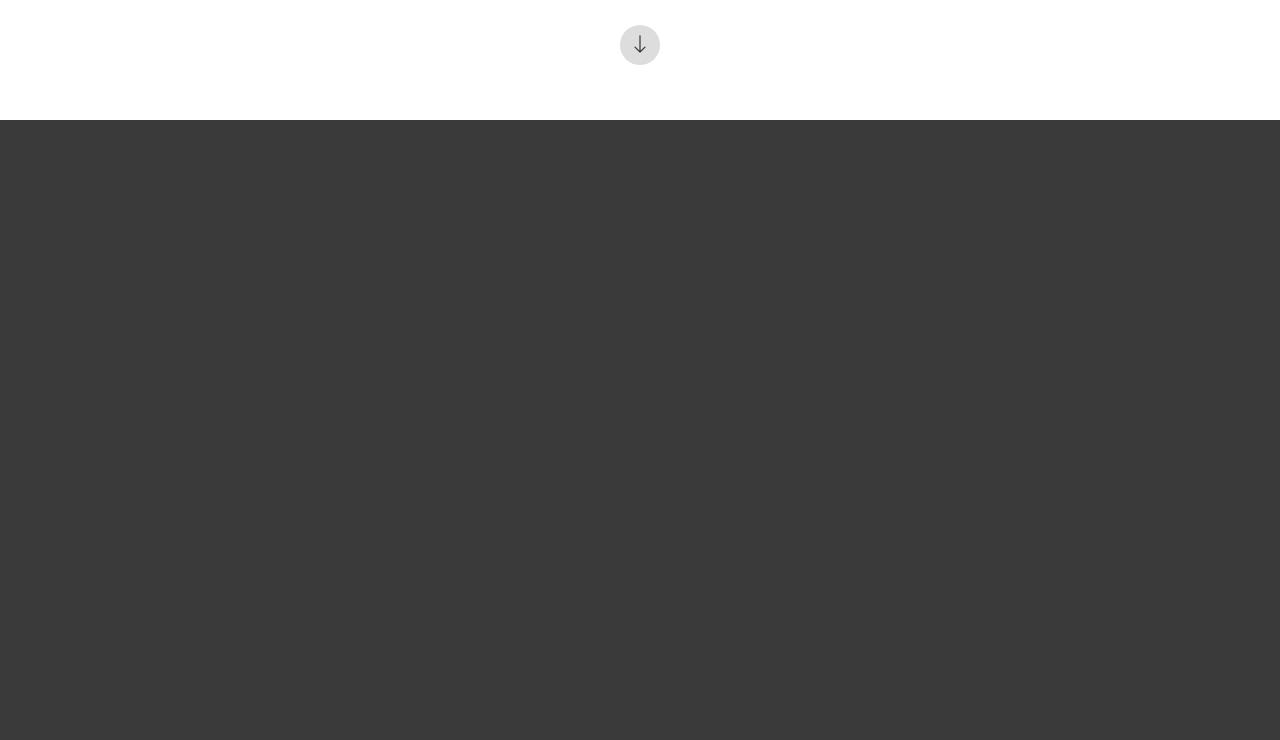
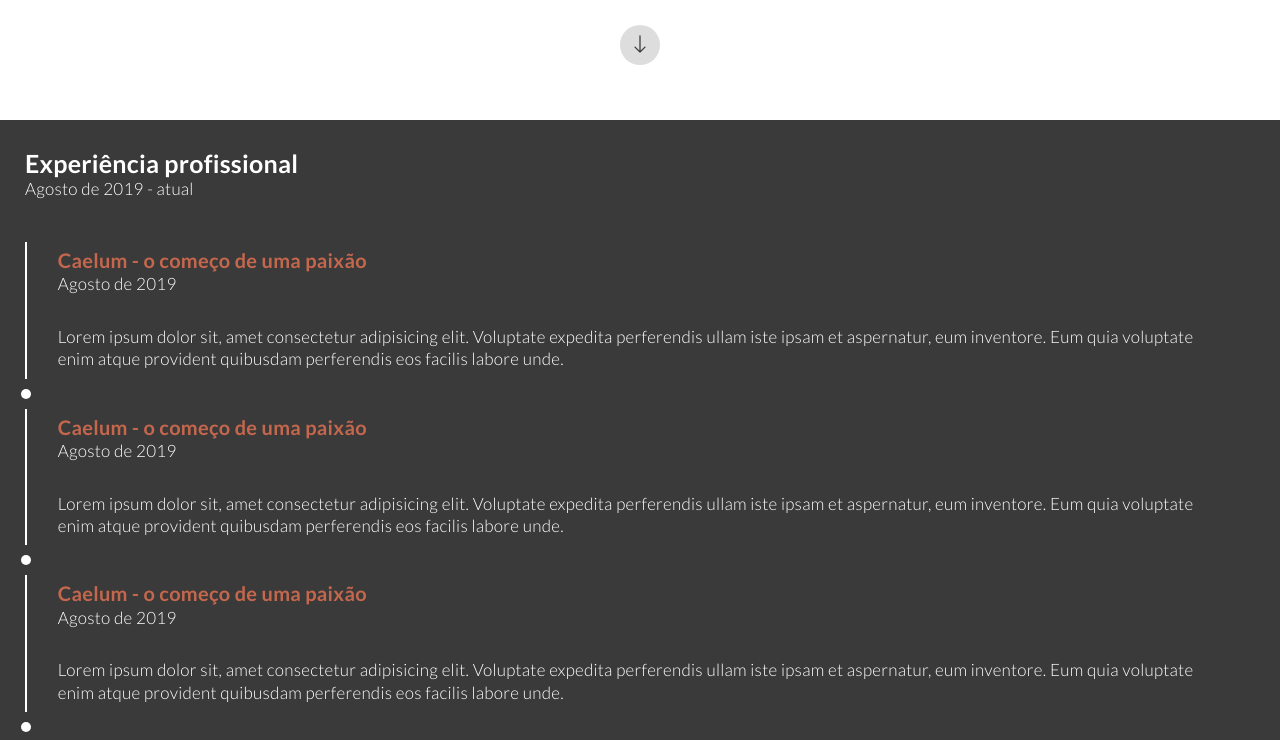
Before and after one commit to RyanBasque/ryan-basque-portifolio, a React (Create React App) app: page / in a window 1280 px wide. Shown: the part 680-1420 px from the top of the page. Built offline with nearby package versions, Linux system fonts and the light colour scheme.

Commit message:
feat: secondView experience article

```diff
--- /dev/null
+++ b/src/components/atoms/experienceArticle/index.tsx
@@ -0,0 +1,35 @@
+import React, { Fragment } from 'react';
+
+import {
+    DescriptionContainer,
+    DotContainer,
+    ExperienceArticleContainer,
+    ExperiencePainel,
+    ExperienceSubTitle,
+    ExperienceTitle,
+    TitleContainer,
+} from './styles';
+
+const ExperienceContainer = () => {
+
+    return (
+        <Fragment>
+            <ExperienceArticleContainer>
+                <ExperiencePainel>
+                    <TitleContainer>
+                        <ExperienceTitle>Caelum - o começo de uma paixão</ExperienceTitle>
+                        <ExperienceSubTitle>Agosto de 2019</ExperienceSubTitle>
+                    </TitleContainer>
+                    <DescriptionContainer>
+                        Lorem ipsum dolor sit, amet consectetur adipisicing elit. Voluptate expedita perferendis ullam iste ipsam et aspernatur, eum inventore. Eum quia voluptate enim atque provident quibusdam perferendis eos facilis labore unde.
+                    </DescriptionContainer>
+                </ExperiencePainel>
+            </ExperienceArticleContainer>
+            <DotContainer>
+                <div />
+            </DotContainer>
+        </Fragment>
+    )
+};
+
+export default ExperienceContainer;
--- /dev/null
+++ b/src/components/atoms/experienceArticle/styles.ts
@@ -0,0 +1,82 @@
+import styled from 'styled-components';
+import { colors } from '../../../styles/colors';
+
+export const ExperienceArticleContainer = styled.article`
+    width: 100%;
+
+    border-left: solid 2px ${colors.white};
+
+    display: flex;
+    justify-content: center;
+    align-items: center;
+    flex-direction: column;
+`;
+
+export const ExperiencePainel = styled.div`
+    width: 95%;
+`;
+
+export const TitleContainer = styled.div`
+    margin-bottom: 30px;
+    margin-top: 5px;
+`;
+
+export const ExperienceTitle = styled.h1`
+    font-size: 15px;
+    line-height: 132%;
+    letter-spacing: 0.015em;
+    color: ${colors.orange};
+
+    @media(min-width: 800px) {
+        font-size: 20px;
+    }
+`;
+
+export const ExperienceSubTitle = styled.h2`
+    font-weight: 300;
+    font-size: 13px;
+    line-height: 132%;
+    letter-spacing: 0.015em;
+    color: ${colors.white};
+
+    @media(min-width: 800px) {
+        font-size: 17px;
+    }
+`;
+
+export const DescriptionContainer = styled.span`
+    display: block;
+
+    margin-bottom: 8px;
+
+    font-weight: 300;
+    font-size: 13px;
+    line-height: 132%;
+    letter-spacing: 0.015em;
+    word-wrap: break-word;
+    color: ${colors.white};
+
+    @media(min-width: 800px) {
+        font-size: 17px;
+    }
+`;
+
+export const DotContainer = styled.div`
+    width: 100%;
+
+    display: flex;
+
+    margin-bottom: 10px;
+
+    div {
+        width: 10px;
+        height: 10px;
+
+        border-radius: 100%;
+
+        background-color: ${colors.white};
+
+        margin-left: -4.5px;
+        margin-top: 10px;
+    }
+`;
--- a/src/components/atoms/headerBar/index.tsx
+++ b/src/components/atoms/headerBar/index.tsx
@@ -6,8 +6,8 @@
 
     window.addEventListener('scroll', () => {
         const topHeight = window.pageYOffset;
-        const elementHeight = document.getElementById('secondContainer')?.offsetHeight;
-        elementHeight && setShowBack(topHeight > elementHeight - 40);
+        const elementHeight = document.getElementById('firstContainer')?.offsetHeight;
+        elementHeight && setShowBack(topHeight > elementHeight + 40);
     });
     return (
         <Fragment>
--- a/src/components/atoms/index.ts
+++ b/src/components/atoms/index.ts
@@ -1,5 +1,7 @@
 import HeaderBar from './headerBar';
+import ExperienceArticle  from './experienceArticle';
 
 export {
     HeaderBar,
+    ExperienceArticle,
 }
--- a/src/components/molecules/homeFirstView/index.tsx
+++ b/src/components/molecules/homeFirstView/index.tsx
@@ -14,22 +14,22 @@
 const HomeFirstView = () => {
 
     const scrollToSecondView = () => {
-        const elementHeight = document.getElementById('secondContainer')?.offsetHeight;
-        elementHeight && window.scrollTo(0, elementHeight + 40);
+        const elementHeight = document.getElementById('firstContainer')?.offsetHeight;
+        elementHeight && window.scrollTo(0, elementHeight + 60);
     };
 
     return (
         <Fragment>
-            <Container>
+            <Container id="firstContainer">
                 <ResponsiveContainer>
                     <TextContainer>
                         <h1>Oi, meu nome é <span>&lt;Ryan Basque/&gt;</span> <br /> Eu <span>penso e construo</span> interfaces de sistemas.</h1>
-                        <p>Programador Front-end, entusiasta à área de UX/UI , curioso e determinado.</p>
+                        <p>Programador Front-end, entusiasta à área de <span>UX/UI</span> , curioso e determinado.</p>
                         <p>
                             Estudo programação web desde os 16 anos, atualmente, tenho 18, com conhecimentos avançados em <span>React,
                             React Native, Angular, HTML, CSS, JavaScript, Typescript, Figma, Git, GitHub, Bitbucket, NPM e Yarn.</span>
                         </p>
-                        <p>Também estudo <span>Python, Java, SQL, IA - NodeRed, Agile Software Design e UX/UI.</span> </p>
+                        <p>Também estudo <span>Python, Java, SQL, IA - NodeRed / Jupyter, Agile Software Design e UX/UI.</span> </p>
                     </TextContainer>
                     <ImageContainer>
                         <figure>
--- a/src/components/molecules/homeFirstView/styles.ts
+++ b/src/components/molecules/homeFirstView/styles.ts
@@ -18,7 +18,7 @@
 
     display: flex;
     flex-direction: column;
-    justify-content: space-around;
+    justify-content: space-between;
 
     @media(min-width: 800px) {
         flex-direction: row;
--- a/src/components/molecules/homeSecondView/index.tsx
+++ b/src/components/molecules/homeSecondView/index.tsx
@@ -1,12 +1,32 @@
 import React, { Fragment }  from 'react';
-import { Container } from './styles';
+import { ExperienceArticle } from '../../atoms';
+
+import {
+    Container,
+    ExperienceContainer,
+    TitleContainer
+} from './styles';
 
 const HomeSecondView = () => {
 
     return (
         <Fragment>
-            <Container id="secondContainer">
-
+            <Container>
+                <TitleContainer>
+                    <h1>Experiência profissional</h1>
+                    <p>Agosto de 2019 - atual</p>
+                </TitleContainer>
+                <ExperienceContainer>
+                    <ExperienceArticle />
+                    <ExperienceArticle />
+                    <ExperienceArticle />
+                    <ExperienceArticle />
+                    <ExperienceArticle />
+                    <ExperienceArticle />
+                    <ExperienceArticle />
+                    <ExperienceArticle />
+                    <ExperienceArticle />
+                </ExperienceContainer>
             </Container>
         </Fragment>
     )
--- a/src/components/molecules/homeSecondView/styles.ts
+++ b/src/components/molecules/homeSecondView/styles.ts
@@ -3,7 +3,42 @@
 
 export const Container = styled.section`
     width: 100%;
-    height: calc(100% + 50px);
+    min-height: calc(100% + 50px);
 
     background-color: ${colors.black};
 `;
+
+export const TitleContainer = styled.span`
+    padding: 30px 25px 40px 25px;
+
+    display: block;
+
+    font-style: normal;
+    font-weight: 300;
+    line-height: 26px;
+    letter-spacing: 0.015em;
+
+    color: ${colors.white};
+
+    h1 {
+        font-size: 20px;
+
+        @media(min-width: 800px) {
+            font-size: 25px;
+        }
+    }
+
+    p {
+        font-size: 13px;
+
+        @media(min-width: 800px) {
+            font-size: 17px;
+        }
+    }
+`;
+
+export const ExperienceContainer = styled.div`
+    width: 100%;
+
+    padding: 0 25px 10px 25px;
+`;
```
